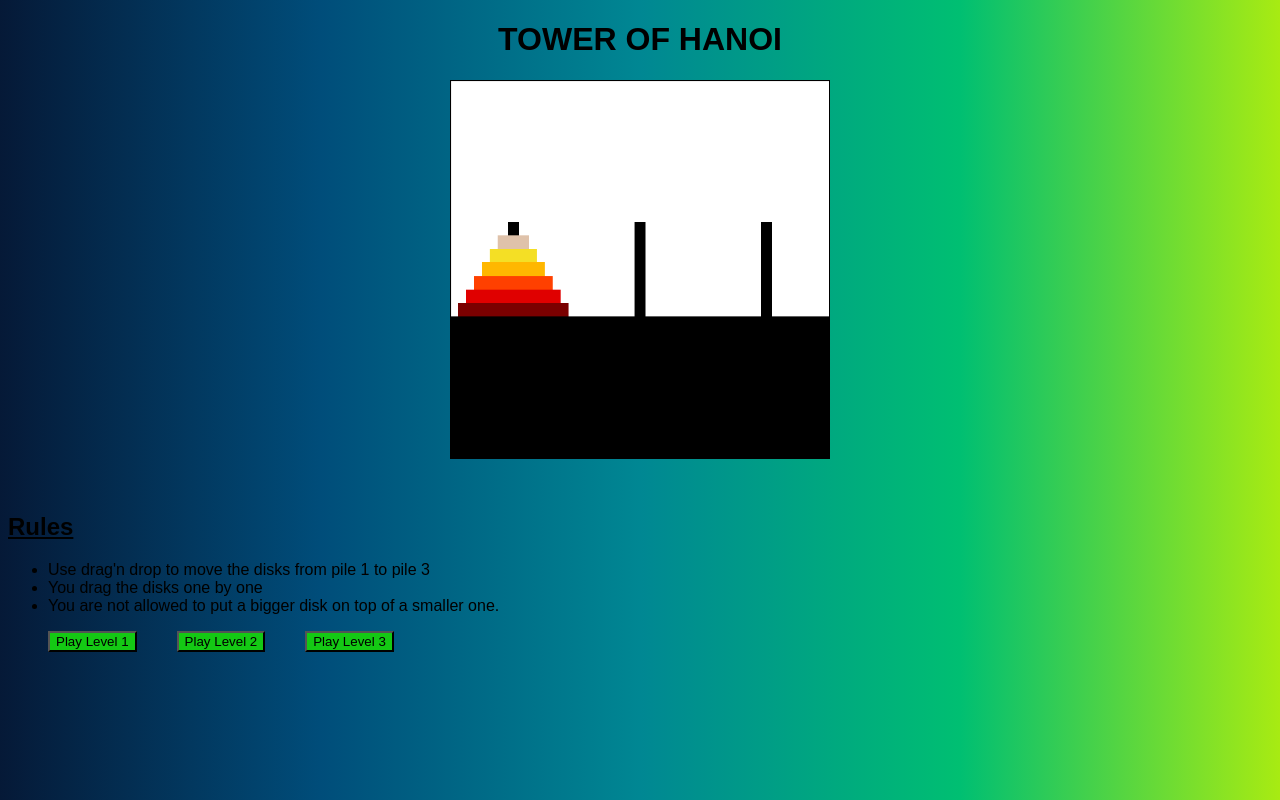
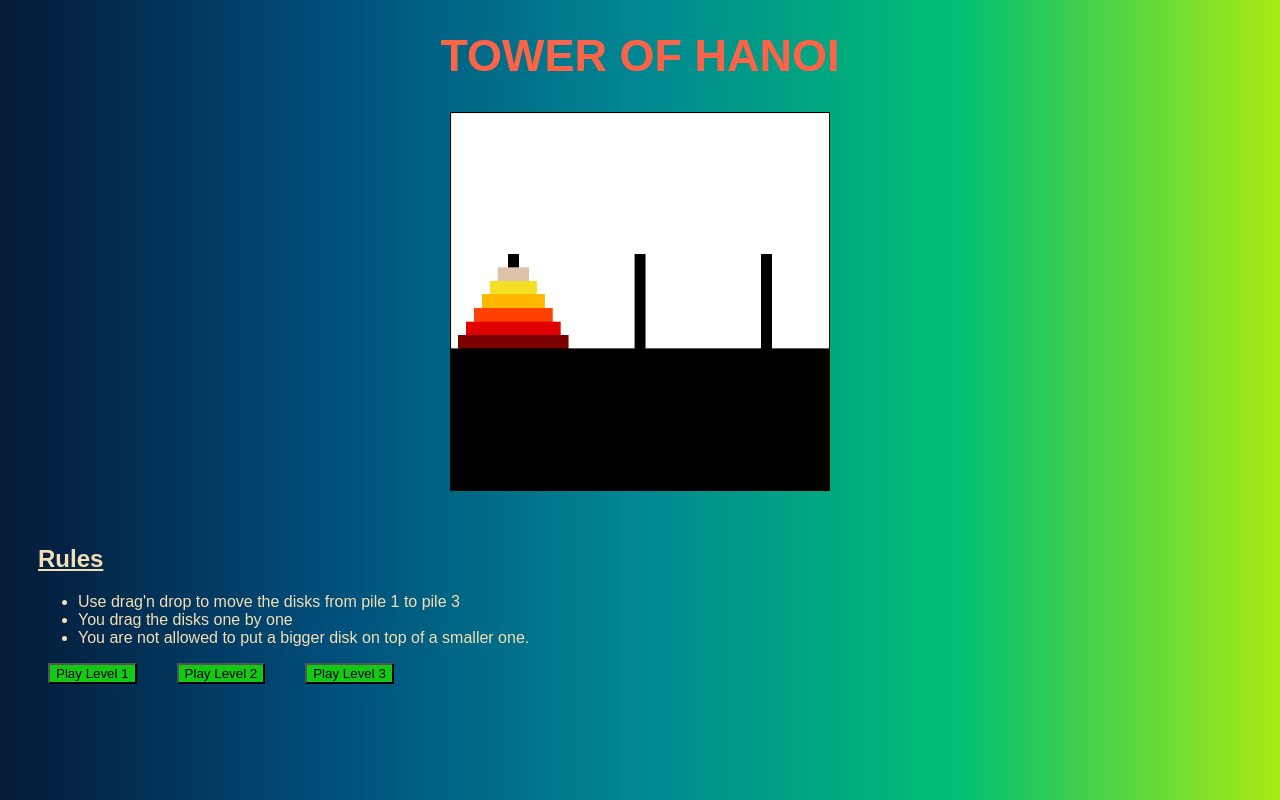
Before and after one commit to Vijayganesh3107/Hackathorn, a plain HTML site: page index.html in a window 1280 px wide. Drawn offline with Linux system fonts and the light colour scheme; a web font is replaced by a local one.

Commit message:
Font Color Changes

```diff
--- a/style.css
+++ b/style.css
@@ -25,10 +25,18 @@ h2 {
   text-align: justify !important;
   margin-top: 50px;
   text-decoration: underline;
+  color: wheat;
+  margin-left: 30px;
 }
 
 ul {
   text-align: justify !important;
+  color: wheat;
+  margin-left: 30px;
+}
+h1 {
+  font-size: 45px;
+  color: Tomato;
 }
 
 #level1,
```
